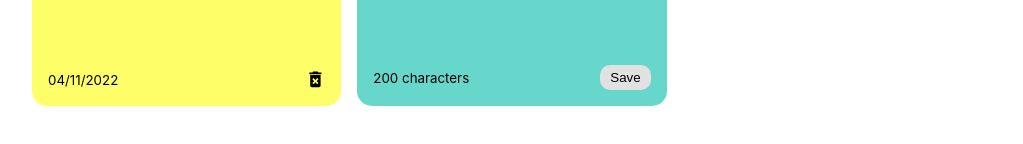
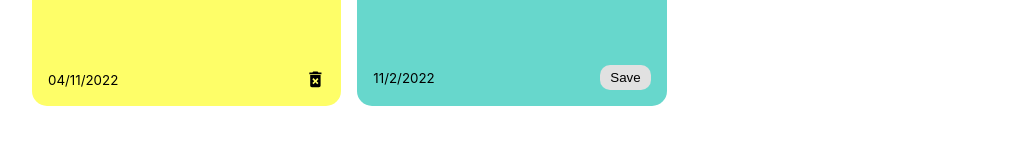
Before and after one commit to Jothishwar/React-Notes-App, a React (Create React App) app: page / in a window 1280 px wide. Shown: the part 374-518 px from the top of the page, without its empty margins (128-1151 px from the left). Built offline with nearby package versions, Linux system fonts and the light colour scheme; the HTML template or start-up script is replaced by a standard one.

Commit message:
func for newNote

```diff
--- a/src/App.js
+++ b/src/App.js
@@ -25,9 +25,22 @@ function App() {
       date:"04/11/2022",
     }
   ])
+
+  const handleSave = (text) => {
+    console.log(text);
+    const date=new Date();
+    const newNote={
+      id:nanoid(),
+      text:text,
+      date:date.toLocaleDateString()
+    };
+    const newNotes = [...notes,newNote];
+    setNotes(newNotes);
+  }
+
   return (
     <div className="container">
-      <NotesList notes={notes}/>
+      <NotesList notes={notes} handleSave={handleSave}/>
     </div>
   );
 }
--- a/src/components/AddNewNote.js
+++ b/src/components/AddNewNote.js
@@ -1,16 +1,33 @@
-import React from 'react';
+import { useState } from 'react';
 
-function AddNewNote(){
+function AddNewNote(props){
+	const [note,setNote]=useState('');
+
+	function handleChange(e){
+		// console.log(e.target.value);
+		const text=e.target.value;
+		setNote(text);
+	};
+	const handleSaveClick = () => {
+		if(note.trim().length > 0){
+			props.handleSave(note);
+			setNote('');
+		}
+	};
+	const date=new Date();
+
 	return(
 		<div className='note new'>
 			<textarea
 			placeholder="Type here....."
 			row='8'
-			columns='10'>
+			columns='10'
+			value={note}
+			onChange={handleChange}>
 			</textarea>
 			<div className='note-footer'>
-				<small>200 characters</small>
-				<button className='save'>Save</button>
+				<small>{date.toLocaleDateString()}</small>
+				<button className='save' onClick={handleSaveClick}>Save</button>
 			</div>
 		</div>
 	);
--- a/src/components/notesList.js
+++ b/src/components/notesList.js
@@ -13,7 +13,7 @@ function notesList(props){
 					/>
 				)
 			}
-			<AddNewNote />
+			<AddNewNote handleSave={props.handleSave} />
 		</div>
 	)
 }
--- a/src/index.css
+++ b/src/index.css
@@ -35,6 +35,7 @@ code {
   justify-content: space-between;
   padding: 1rem;
   border-radius: 15px;
+  outline: none;
 }
 
 .note-footer{
```
